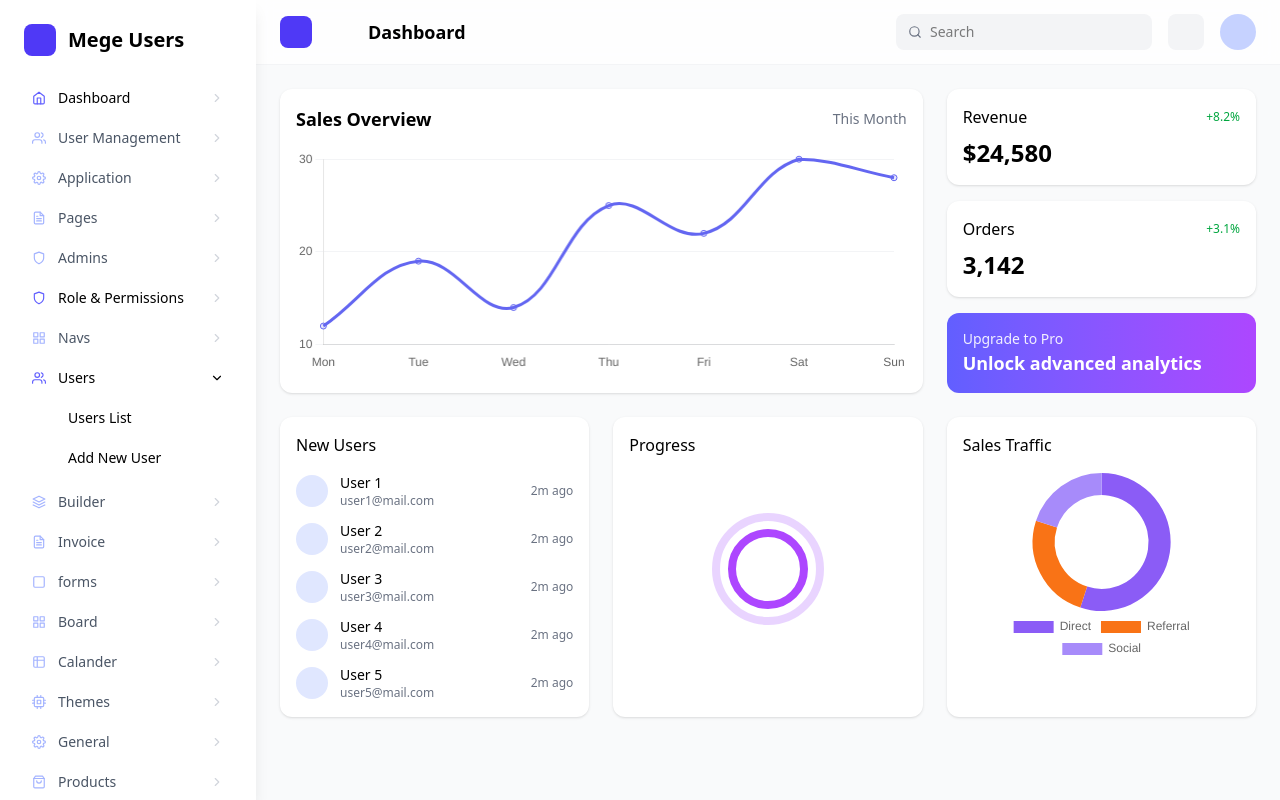
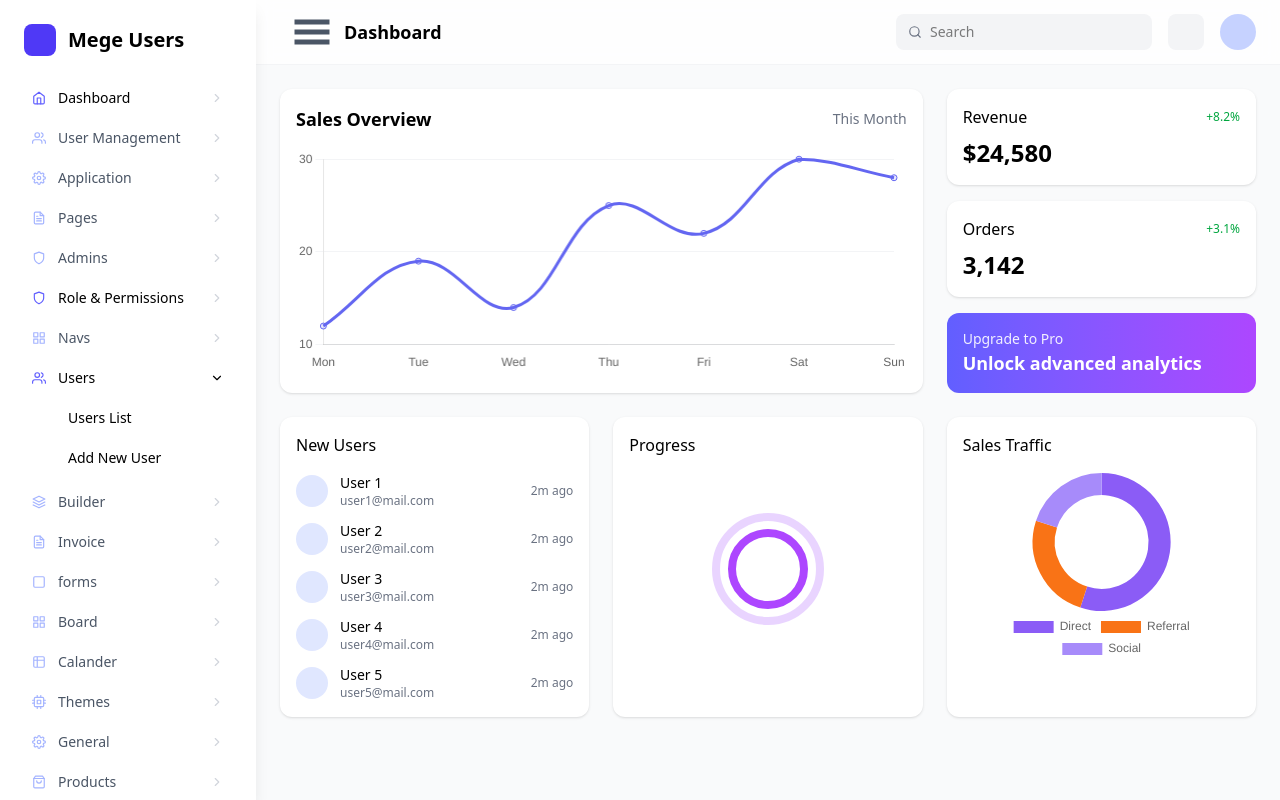
Before and after one commit to Muhammad-Munsif/users-dashboard, a React (Vite) app: page / in a window 1280 px wide. Built offline with nearby package versions, Linux system fonts and the light colour scheme.

Commit message:
To create a users dashboard in react js

```diff
--- a/src/Components/Navbar.jsx
+++ b/src/Components/Navbar.jsx
@@ -7,9 +7,11 @@ const Navbar = () => {
     <header className="sticky top-0 z-30 bg-white/80 backdrop-blur border-b border-gray-100">
       <div className="h-16 px-4 md:px-6 flex items-center justify-between">
         <div className="flex items-center gap-3">
-          <div className="size-8 rounded-lg bg-indigo-600" />
-          <GiHamburgerMenu className="text-gray-600 p-3" />
-          <h1 className="text-lg font-semibold ml-2">Dashboard</h1>
+          <div className="" />
+          <button>
+          <GiHamburgerMenu className="size-8 rounded-lg text-gray-600 w-10 h-10" />
+          </button>
+          <h1 className="text-lg font-semibold">Dashboard</h1>
         </div>
         <div className="flex items-center gap-3 md:gap-4">
           <div className="hidden md:flex items-center h-9 w-64 rounded-lg bg-gray-100 px-3 text-sm">
--- a/src/pages/Home.jsx
+++ b/src/pages/Home.jsx
@@ -125,4 +125,4 @@ const Home = () => {
   )
 }
 
-export default Home
+export default Home;
```
